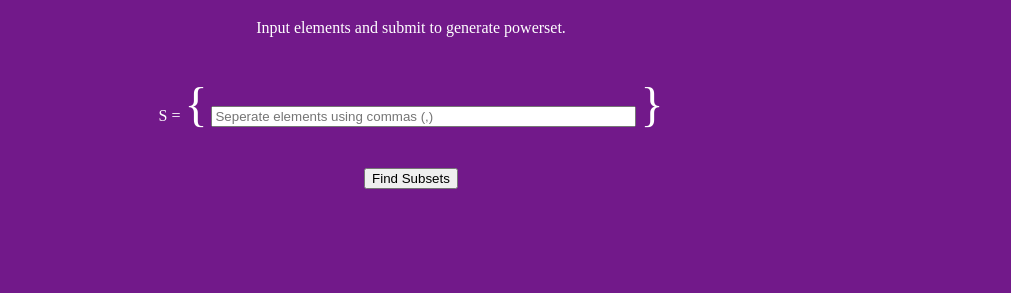
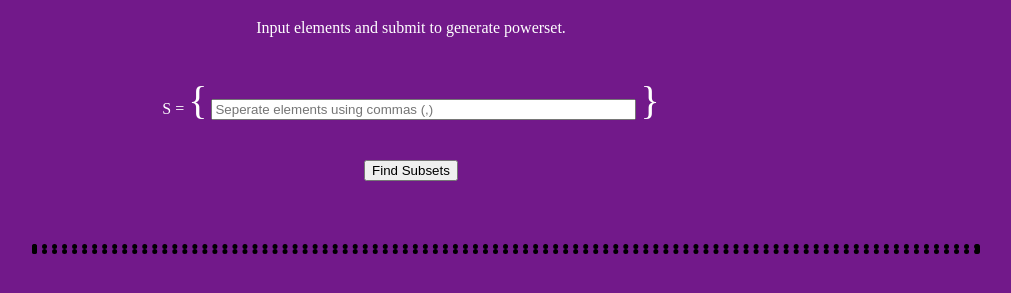
Before and after one commit to Davidg384/PowerSetter, a plain HTML site: page index.html in a window 1280 px wide. Shown: the part 61-354 px from the top of the page, without its empty margins (229-1240 px from the left). Drawn offline with Linux system fonts and the light colour scheme.

Commit message:
changed border, styled ul

```diff
--- a/style.css
+++ b/style.css
@@ -10,8 +10,18 @@ body h1{
 }
 
 ul{
+  border: dotted;
+  border-width: thick;
+  border-color: black;
   list-style: none;
-  font-size: 1.1em;
+  font-size: 1.4em;
+  text-align: left;
+  margin-left: 20%;
+  margin-top: 5%;
+  margin-right: 5%;
+}
+ul,li{
+  padding: 5px,5px;
 }
 
 body .notes{
@@ -23,5 +33,5 @@ body .notes{
 
 #setBracket{
   display: inline;
-  font-size: 3em;
+  font-size: 2.5em;
 }
```
